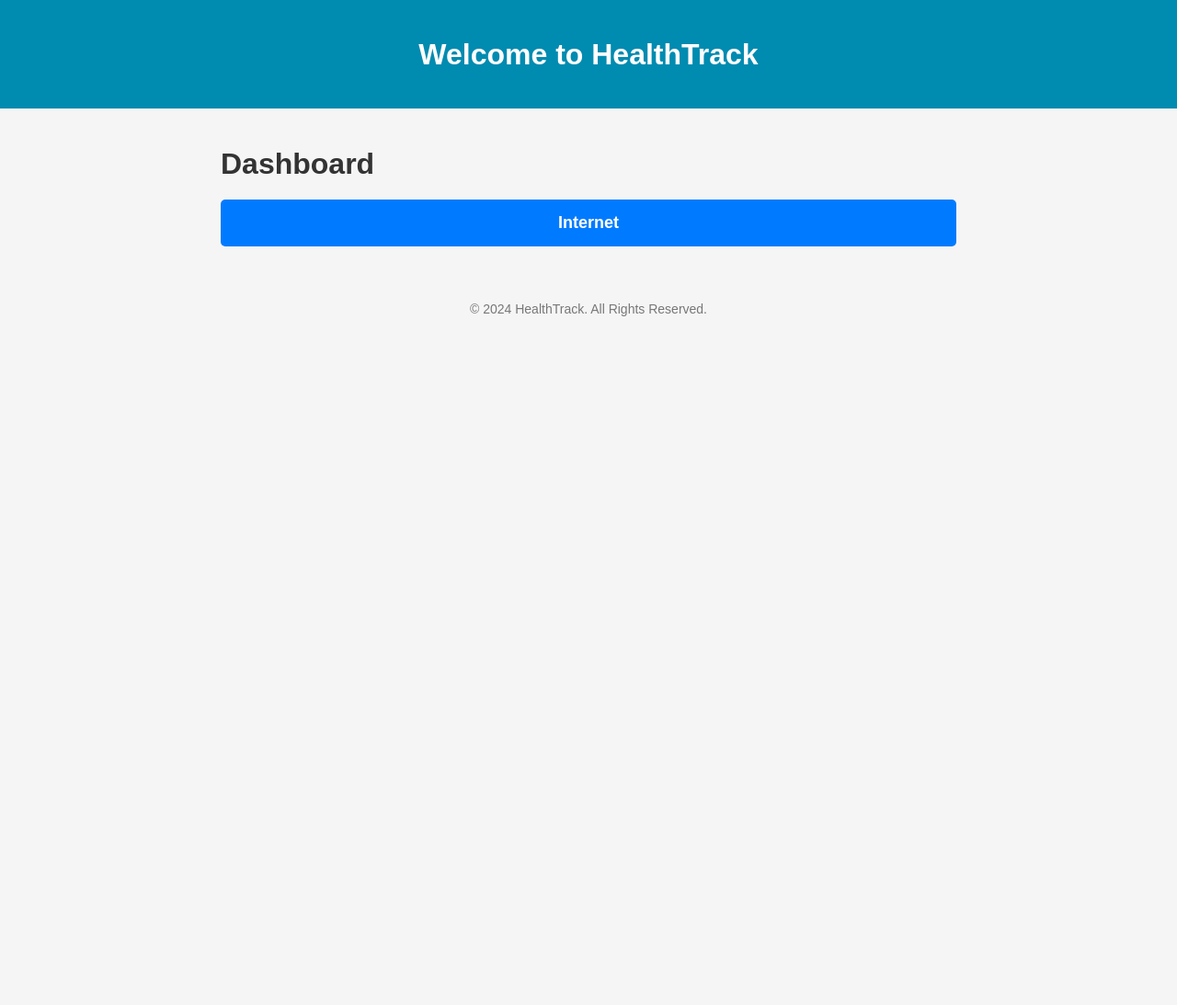
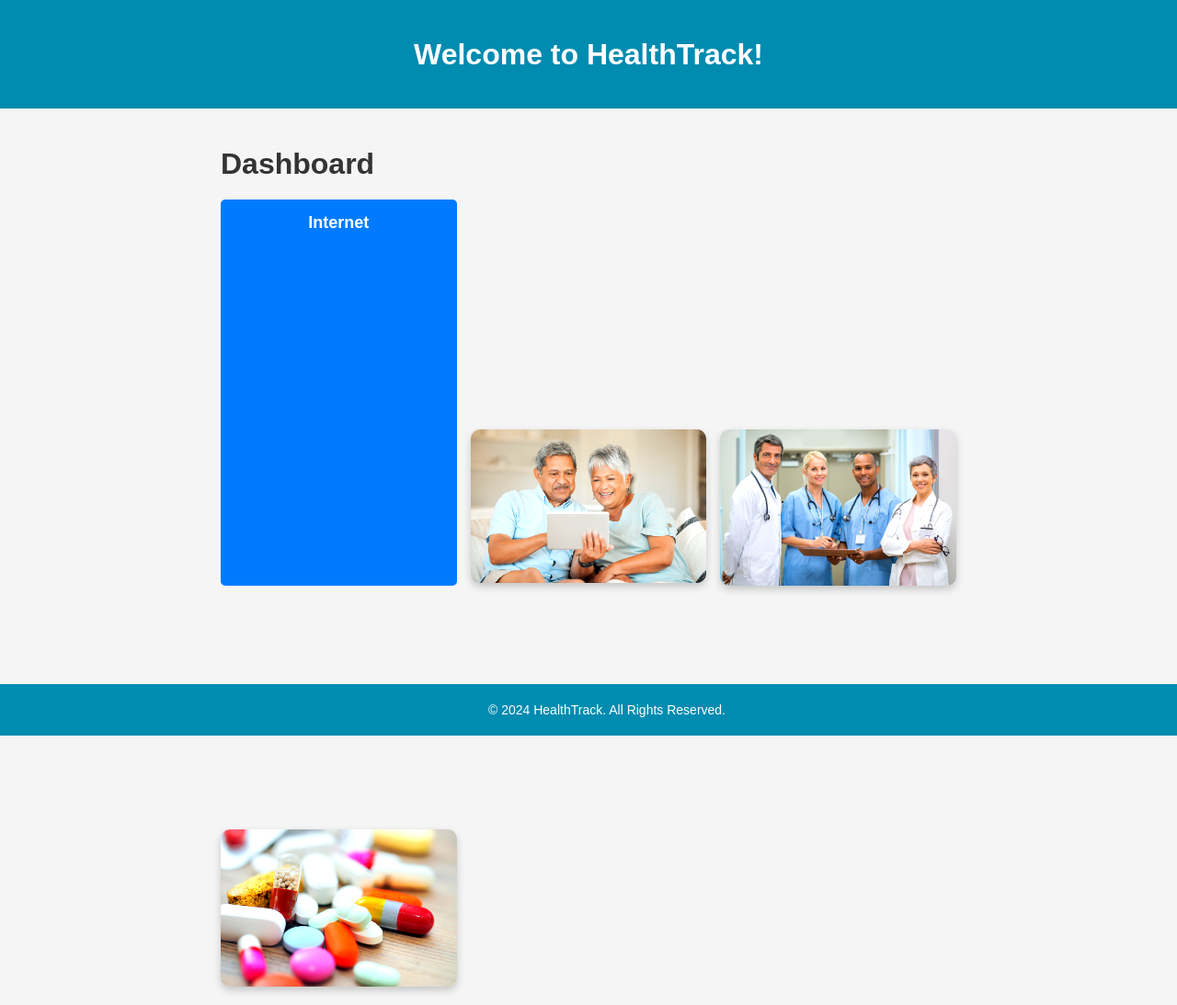
Before and after one commit to darrencodes0/VitalRec, a Flask app: page /dashboard in a window 1280 px wide. Shown: the whole page at 92% size. Before the commit the page ends 344 px from the top, so only its background shows below. Run offline with Flask 3, Linux system fonts and the light colour scheme.

Commit message:
finished product

```diff
--- a/static/dashboard.css
+++ b/static/dashboard.css
@@ -51,11 +51,39 @@ h1 {
     transform: scale(1.05);
 }
 
-/* Footer Styling */
+#medical-image {
+    /* Ensure responsive scaling */
+    max-width: 100%;
+    height: auto;
+    display: block;
+    margin: 0 auto;
+    margin-top: 250px;
+
+    /* Add a subtle overlay for a professional look */
+    position: relative;
+    box-shadow: 0 4px 8px rgba(0, 0, 0, 0.2);
+    border-radius: 10px; /* Smooth corners for modern design */
+
+    /* Subtle filter adjustments */
+    filter: brightness(1.1) contrast(1.1) saturate(1.2);
+    transition: filter 0.3s ease, transform 0.3s ease;
+}
+
+#medical-image:hover {
+    /* Add interactivity on hover */
+    filter: brightness(1) contrast(1) saturate(1);
+    transform: scale(1.02); /* Slight zoom for effect */
+}
+
 footer {
+    position: fixed;
+    color: white;
+    bottom: 0;
+    left: 0;
+    width: 100%; /* Stretch footer across the width of the viewport */
     text-align: center;
-    padding: 10px;
-    margin-top: 30px;
+    padding: 20px;
     font-size: 14px;
-    color: #777;
+    background-color: #008BB0; /* Header color */
+    z-index: 1000; /* Ensures it stays above other elements */
 }
--- a/static/department.css
+++ b/static/department.css
@@ -17,9 +17,8 @@ h1 {
 /* Button Container Styling */
 .button-container {
     display: grid;
-    grid-template-columns: repeat(2, 1fr); /* 2 columns */
     gap: 20px;
-    max-width: 600px;
+    max-width:200px;
     margin: 0 auto;
 }
 
@@ -71,4 +70,5 @@ h1 {
 
 #footer{
  margin-top: 400px;
+ color: white;
 }
--- a/templates/dashboard.html
+++ b/templates/dashboard.html
@@ -10,37 +10,37 @@
 </head>
 <body>
     <header>
-        <h1 class="header_title">Welcome to HealthTrack</h1>
+        <h1 class="header_title">Welcome to HealthTrack!</h1>
     </header>
     <div class="container">
         <h1>Dashboard</h1>
         <div class="nav-menu">
 
-            {% if session['role'] in ['doctor', 'staff','admin'] %}
+            {% if session['role'] in ['doctor','admin'] %}
             <a href="{{ url_for('records') }}" id="patient-records-link">Patient Records</a>
             {% endif %}
 
-            {% if session['role'] in ['doctor', 'staff','admin'] %}
+            {% if session['role'] in ['doctor','admin'] %}
             <a href="{{url_for('insurance')}}" id="insurance-link">Insurance</a>
             {% endif %}
 
-            {% if session['role'] in ['doctor', 'staff','admin'] %}
+            {% if session['role'] in ['doctor','admin'] %}
             <a href="{{url_for('prescription')}}" id="pharmacy-link">Prescription</a>
             {% endif %}
 
-            {% if session['role'] in ['doctor','staff','admin'] %}
+            {% if session['role'] in ['doctor','admin'] %}
             <a href="{{url_for('appointments')}}" id="appointments-link">Appointments</a>
             {% endif %}
 
-            {% if session['role'] in ['doctor', 'staff','admin','patient'] %}
+            {% if session['role'] in ['doctor','admin','patient'] %}
             <a href="{{url_for('doctors')}}" id="appointments-link">Doctors</a>
             {% endif %}
 
-            {% if session['role'] in ['doctor', 'staff','admin','patient'] %}
+            {% if session['role'] in ['doctor','admin','patient'] %}
             <a href="{{url_for('departments')}}" id="appointments-link">Departments</a>
             {% endif %}
 
-            {% if session['role'] in ['doctor','staff','admin'] %}
+            {% if session['role'] in ['doctor','admin'] %}
             <a href="{{url_for('medical_history')}}" id="appointments-link">Medical History</a>
             {% endif %}
 
@@ -50,6 +50,9 @@
             <a href="{{url_for('department')}}" id="logout-link">Log Out</a>
             {% endif %}
 
+                <img id="medical-image" src="static/images/couple-smiling.jpg" alt="We care about you.">
+                <img id="medical-image" src="static/images/doctors.jpg" alt="We care about you.">
+                <img id="medical-image" src="static/images/medication.jpg" alt="We care about you.">
 
         </div>
     </div>
--- a/templates/department.html
+++ b/templates/department.html
@@ -26,12 +26,6 @@
             <img src="static/images/patient-icon.png" alt="Staff Icon">
             <span>Patient</span>
         </a>
-        <!-- Staff Login -->
-        <a href="{{ url_for('login', role='staff') }}" class="btn">
-            <img src="static/images/staff-icon.png" alt="Staff Icon">
-
-            <span>Staff</span>
-        </a>
     <!-- Registeration -->
     <a href="{{ url_for('registration') }}" class="back-link">New user? Register here!</a>
     </div>
```
Also changed, not shown: templates/login_staff.html (deleted, +0 -33 lines), static/images/couple-smiling.jpg (added), static/images/doctors.jpg (added), static/images/medication.jpg (added).
